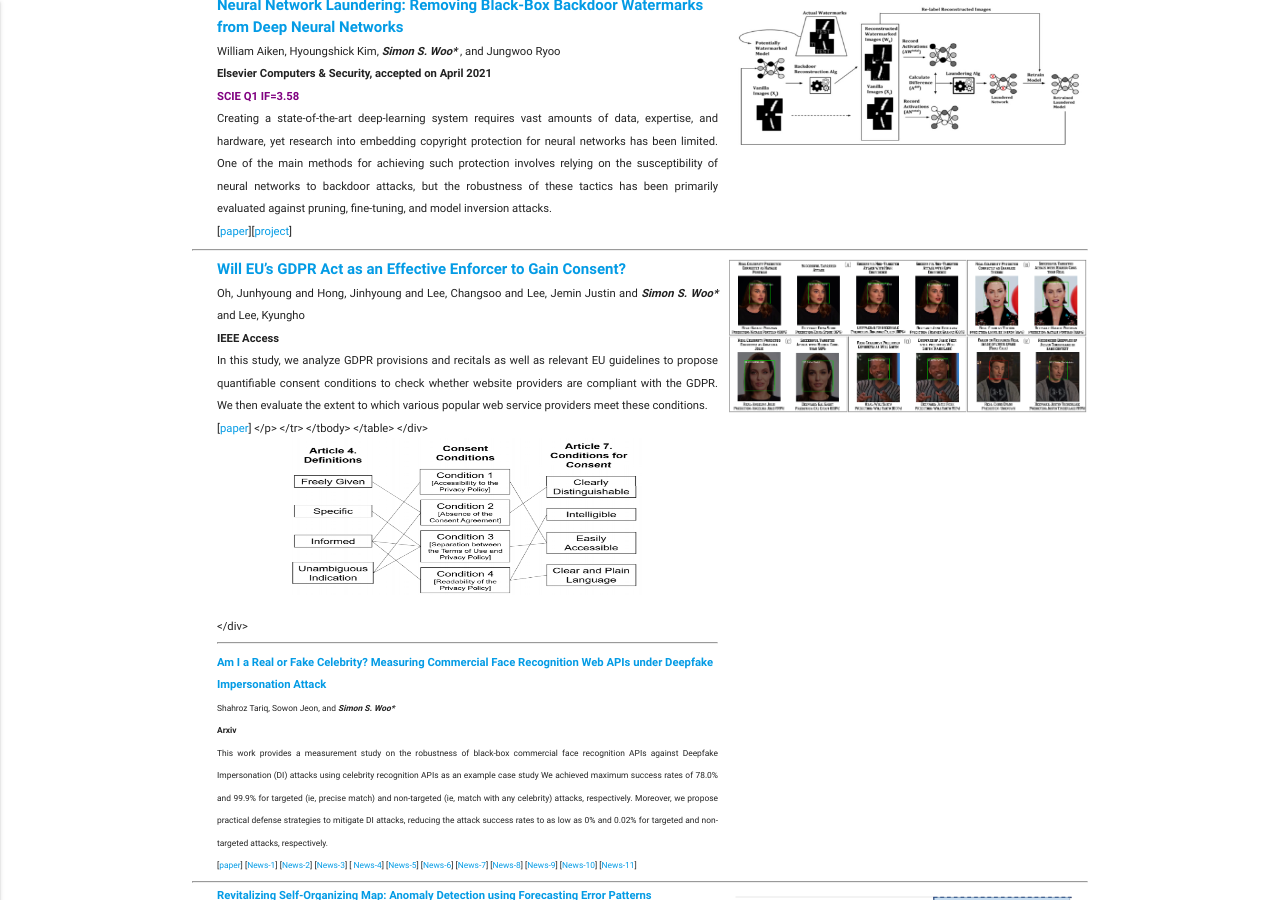
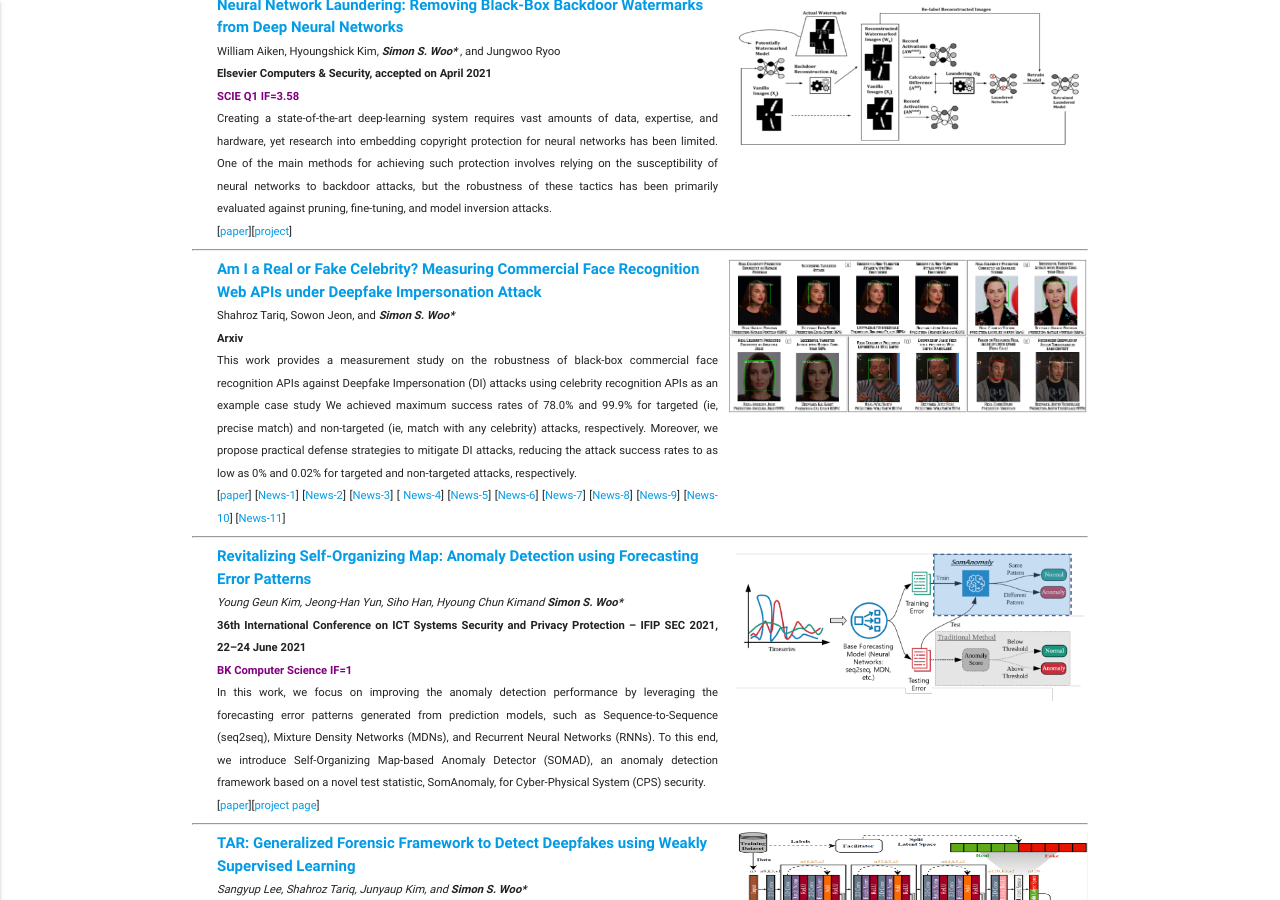
Before and after one commit to Yurim990507/DASH-Lab.github.io, a Jekyll site: the page built from Publication.md, in a window 1280 px wide and 900 px high, scrolled down 1114 px. Built offline with Jekyll 4.4.1, drawn with Linux system fonts in a browser that asks for light colours.

Commit message:
Update Publication.md
debug alignment error

```diff
--- a/Publication.md
+++ b/Publication.md
@@ -164,8 +164,6 @@ permalink: /Publications/
 
 
     <div style="display: flex;flex-direction: row;justify-content: space-between;">
-
-
         <div style="margin-left: 25px;margin-right: 10px;">
             <table>
                 <thead>
@@ -212,37 +210,7 @@ permalink: /Publications/
             <img src="nb.jpg" style="max-height:160px;width: 360px; margin-bottom:10px">
         </div>
     </div>
-    <hr>
-    <div style="display: flex;flex-direction: row;justify-content: space-between;">
-        <div style="margin-left: 25px;margin-right: 10px;">
-                <table>
-                    <thead>
-                        <tr>
-                            <a><b>Will EU’s GDPR Act as an Effective Enforcer to Gain Consent?</b></a>
-                        </tr>
-                    </thead>
-                    <tbody>
-                        <tr>
-                            <p style="margin-top: 0px;margin-bottom: 0px;text-align: justify;"> <small>Oh, Junhyoung and Hong, Jinhyoung and Lee, Changsoo and Lee, Jemin Justin and <i><b>Simon S. Woo*</b> </i> and Lee, Kyungho </small> </p>
-                        </tr>
-                        <tr>
-                            <p style="margin-top: 0px;margin-bottom: 0px;text-align: justify;"> <small> <b>IEEE Access</b> </small> </p>
-                        </tr>
-                        <tr>
-                            <p style="margin-top: 0px;margin-bottom: 0px;text-align: justify;"> <small>In this study, we analyze GDPR provisions and recitals as well as relevant EU guidelines to propose quantifiable consent conditions to check whether website providers are compliant with the GDPR. We then evaluate the extent to which various popular web service providers meet these conditions.</small> </p>
-                        </tr>
-                        <tr>
-                            <p style="margin-top: 0px;margin-bottom: 0px;text-align: justify;"> <small> [<a
-                                        href="https://ieeexplore.ieee.org/stamp/stamp.jsp?tp=&arnumber=9440969">paper</a>]
-                            </p>
-                        </tr>
-                    </tbody>
-                </table>
-        </div>
-        <div class="col-lg-3" style="vertical-align: middle;display:flex;flex-direction:row;justify-content:center">
-            <img src="gdpr.png" style="max-height:160px;width: 360px; margin-bottom:10px">
-        </div>
-    </div>
+
     <hr>
     <div style="display: flex;flex-direction: row;justify-content: space-between;">
         <div style="margin-left: 25px;margin-right:10px;">
```
